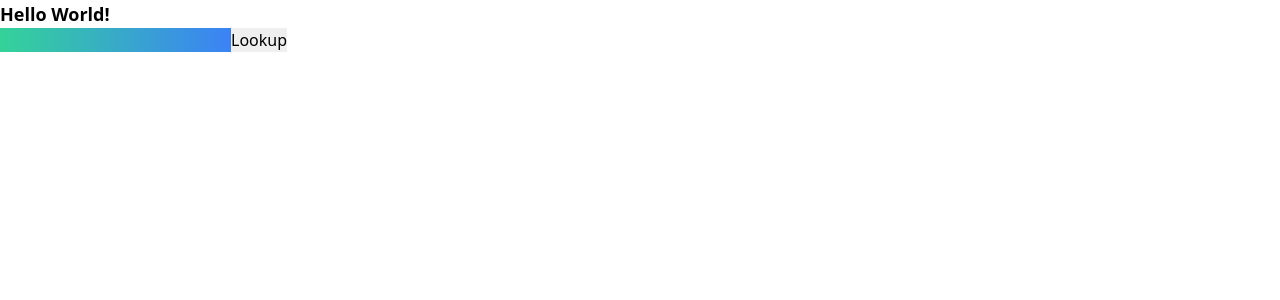
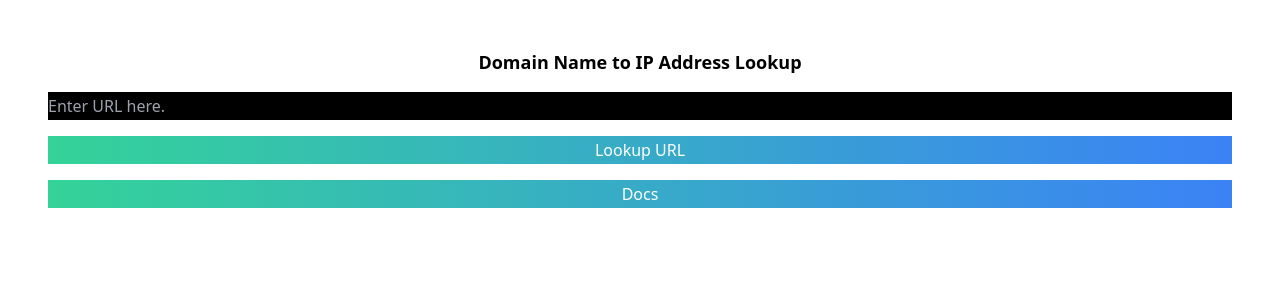
Before and after one commit to heyglassy/ReactElectronTemplate, a React app: page / in a window 1280 px wide. Shown: the top 300 px of the page. Built offline with nearby package versions, Linux system fonts and the light colour scheme.

Commit message:
Updated layout and testing

```diff
--- a/main.js
+++ b/main.js
@@ -4,6 +4,7 @@ const {
   autoUpdater,
   dialog,
   session,
+  shell,
 } = require("electron");
 const path = require("path");
 const Ipc = require("./src/Ipc/script");
@@ -81,8 +82,18 @@ app.on("web-contents-created", (event, contents) => {
     event.preventDefault();
   });
 
+  let isSafeForExternalOpen = (url) => {
+    if (url.startsWith("https://github.com")) {
+      return true;
+    }
+  };
+
   contents.setWindowOpenHandler(({ url }) => {
-    return { action: "deny" };
+    if (isSafeForExternalOpen(url)) {
+      setImmediate(() => {
+        shell.openExternal(url);
+      });
+    }
   });
 
   contents.on("will-attach-webview", (event, webPreferences, params) => {
--- a/src/components/HelloWorld.js
+++ b/src/components/HelloWorld.js
@@ -1,4 +1,5 @@
 // import { ipcRenderer } from "electron";
+import { shell } from "electron";
 import React from "react";
 import { useState } from "react";
 import "../../tailwind.css";
@@ -18,13 +19,16 @@ const App = () => {
     setUrl("");
   };
   return (
-    <div>
-      <h1 className="text-lg font-semibold HelloWorld">Hello World!</h1>
-      {ip ? <h1 className="ip">{ip}</h1> : null}
+    <div className="flex flex-col justify-items-center m-10">
+      <h1 className="text-lg font-semibold HelloWorld text-center m-2">
+        Domain Name to IP Address Lookup
+      </h1>
+      {ip ? <h1 className="m-2 text-center ip">{ip}</h1> : null}
       <input
         value={url}
-        className="bg-gradient-to-r from-green-400 to-blue-500 text-purple-400 text"
+        className="m-2 h-7 text-white bg-black text-purple-400 text"
         type="text"
+        placeholder="Enter URL here."
         onChange={(e) => {
           setUrl(e.target.value);
           setIp();
@@ -33,8 +37,20 @@ const App = () => {
       <input
         type="button"
         onClick={handleSubmit}
-        value="Lookup"
-        className="button"
+        value="Lookup URL"
+        className="m-2 h-7 lookup bg-gradient-to-r from-green-400 to-blue-500 text-white"
+      />
+      <input
+        type="button"
+        onClick={() =>
+          window.open(
+            "https://github.com",
+            "_blank",
+            "top=500,left=200,frame=false,nodeIntegration=no"
+          )
+        }
+        value="Docs"
+        className="m-2 h-7 docs bg-gradient-to-r from-green-400 to-blue-500 text-white"
       />
     </div>
   );
```
Also changed, not shown: 2 other files (tests, documents, lock files or other folders).
